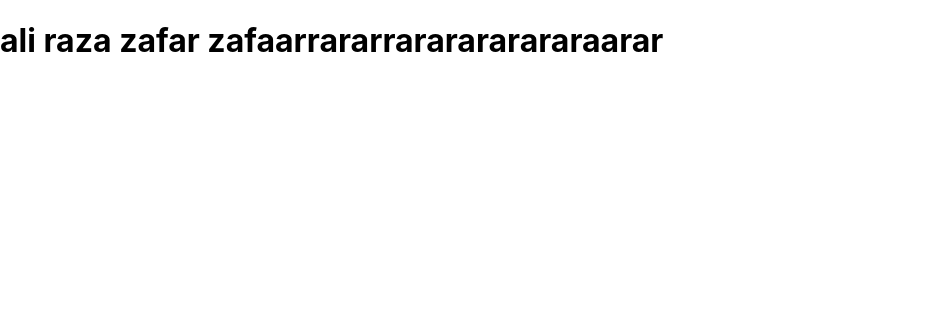
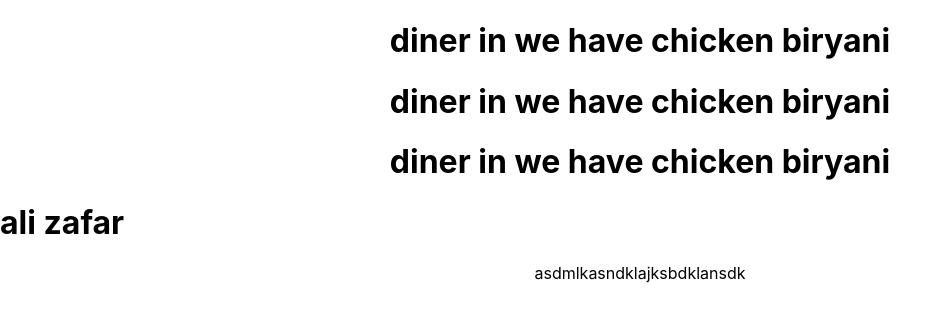
Before and after one commit to Alizafar11/bootmyapp2-app, a React (Create React App) app: page / in a window 1280 px wide. Shown: the top 320 px of the page, without its empty margins (0-951 px from the left). Built offline with nearby package versions, Linux system fonts and the light colour scheme.

Commit message:
3rd class backend cahnging

```diff
--- a/src/App.js
+++ b/src/App.js
@@ -1,14 +1,13 @@
 import React from 'react';
 import './App.css';
+import Dinner from './Dinner.js';
 
 function App() {
   return (
-    <div >
-      <h1>ali raza zafar zafaarrararrararararararaarar
-
-      </h1>
-
-
+    <div className="App" >
+       <Dinner />
+       <h1 align="left">ali zafar</h1>
+       <p>asdmlkasndklajksbdklansdk</p>
 
     </div>
   );
--- /dev/null
+++ b/src/Dinner.js
@@ -0,0 +1,13 @@
+import React from 'react' ;
+
+function Dinner () {
+    return (
+        <div>
+            <h1>diner in we have chicken biryani</h1>
+            <h1>diner in we have chicken biryani</h1>
+            <h1>diner in we have chicken biryani</h1>
+        </div>
+    )
+}
+
+export default Dinner ;
```
